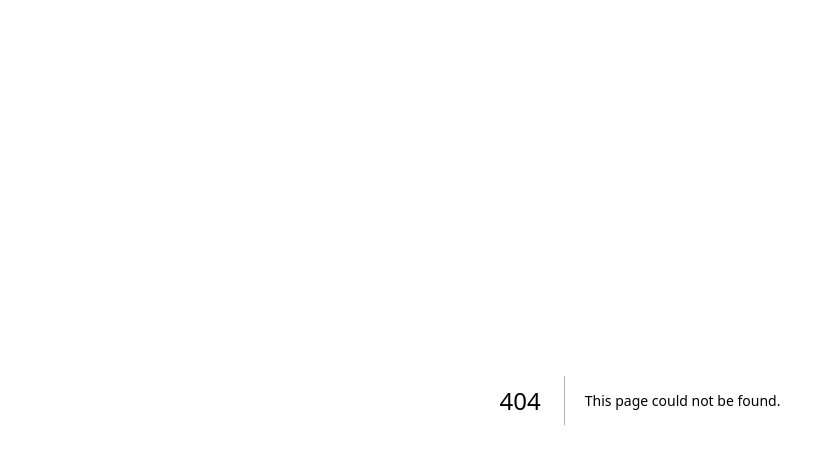
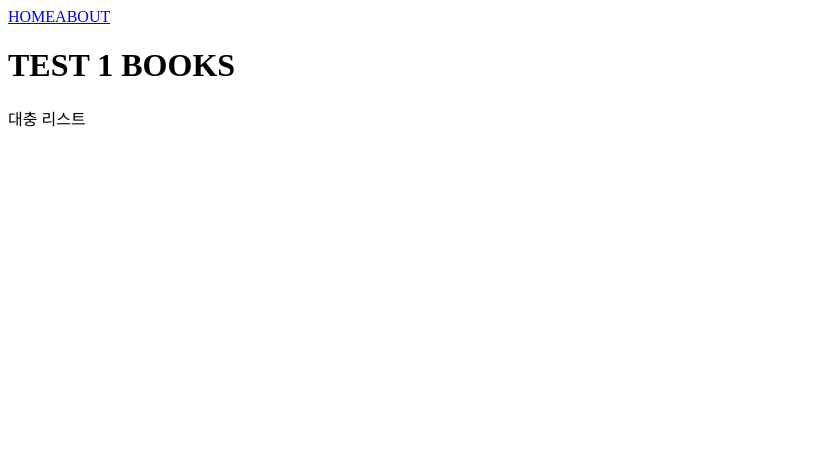
Before and after one commit to j2h30728/book-list, a Next.js app: page /list/1 in a window 1280 px wide. Before the commit this address had no page. Shown: the top 464 px of the page, without its empty margins (0-835 px from the left). Built offline with nearby package versions, Linux system fonts and the light colour scheme.

Commit message:
feat: 기본 구조 세팅

```diff
--- /dev/null
+++ b/src/components/Layout.tsx
@@ -0,0 +1,10 @@
+import NavBar from "./NavBar";
+
+export default function Layout({ children }: { children: React.ReactNode }) {
+  return (
+    <>
+      <NavBar />
+      {children}
+    </>
+  );
+}
--- /dev/null
+++ b/src/components/NavBar.tsx
@@ -0,0 +1,10 @@
+import Link from "next/link";
+
+export default function NavBar() {
+  return (
+    <div>
+      <Link href="/">HOME</Link>
+      <Link href="/about">ABOUT</Link>
+    </div>
+  );
+}
--- a/src/pages/_app.tsx
+++ b/src/pages/_app.tsx
@@ -1,6 +1,11 @@
+import Layout from "@/components/Layout";
 import "@/styles/globals.css";
 import type { AppProps } from "next/app";
 
 export default function App({ Component, pageProps }: AppProps) {
-  return <Component {...pageProps} />;
+  return (
+    <Layout>
+      <Component {...pageProps} />
+    </Layout>
+  );
 }
--- a/src/pages/_document.tsx
+++ b/src/pages/_document.tsx
@@ -6,6 +6,7 @@ export default function Document() {
       <Head />
       <body>
         <Main />
+        <NextScript />
       </body>
     </Html>
   );
--- /dev/null
+++ b/src/pages/about.tsx
@@ -0,0 +1,3 @@
+export default function About() {
+  return <h1>ABOUT US</h1>;
+}
--- a/src/pages/api/hello.ts
+++ /dev/null
@@ -1,13 +0,0 @@
-// Next.js API route support: https://nextjs.org/docs/api-routes/introduction
-import type { NextApiRequest, NextApiResponse } from 'next'
-
-type Data = {
-  name: string
-}
-
-export default function handler(
-  req: NextApiRequest,
-  res: NextApiResponse<Data>
-) {
-  res.status(200).json({ name: 'John Doe' })
-}
--- /dev/null
+++ b/src/pages/list/[Id].tsx
@@ -0,0 +1,8 @@
+export default function List() {
+  return (
+    <>
+      <h1>TEST 1 BOOKS</h1>
+      <div>대충 리스트</div>
+    </>
+  );
+}
```
Also changed, not shown: src/components/Seo.tsx (added, +12 -0 lines), src/pages/index.tsx (+6 -12 lines).
